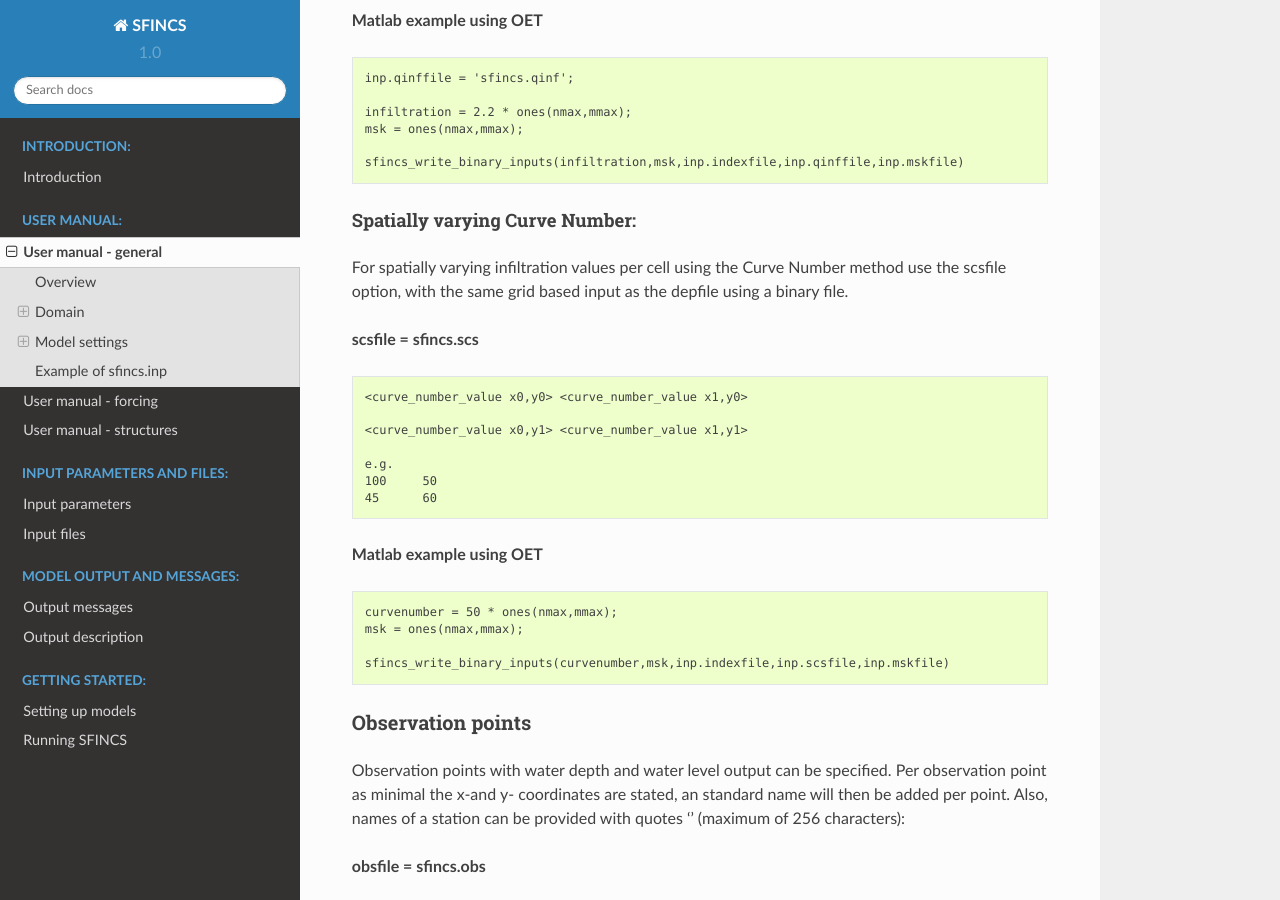
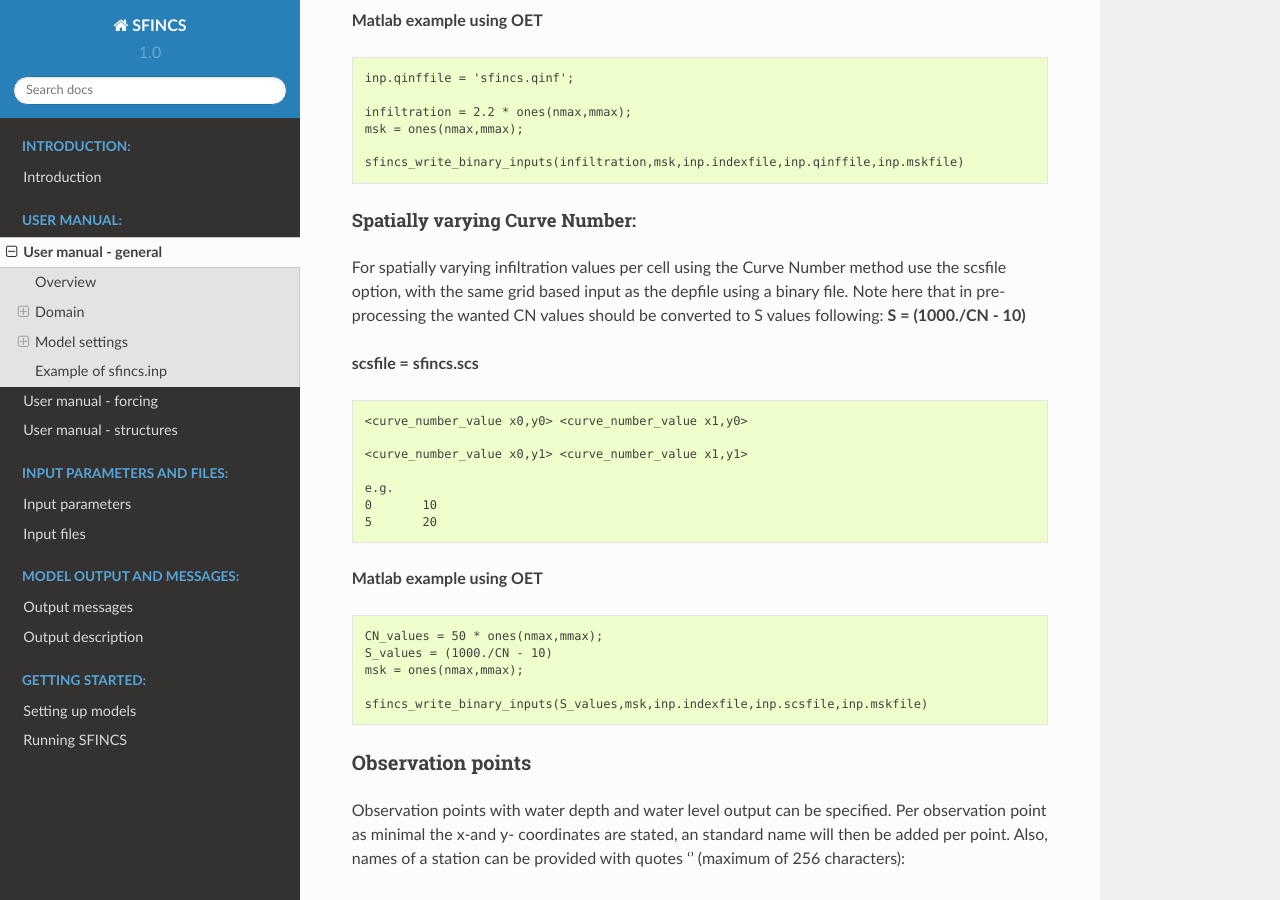
Before and after one commit to Leynse/SFINCS, a Sphinx documentation site: the page built from docs/input.rst, in a window 1280 px wide and 900 px high, scrolled down 7529 px. Built offline with Sphinx 7.4.7 and the Read the Docs theme 2.0.0, drawn with Linux system fonts in a browser that asks for light colours.

Commit message:
Correct description of curve number infiltration that CN values have to be translated to S values in pre-processing

```diff
--- a/docs/input.rst
+++ b/docs/input.rst
@@ -308,6 +308,7 @@ Spatially varying Curve Number:
 %%%%%
 
 For spatially varying infiltration values per cell using the Curve Number method use the scsfile option, with the same grid based input as the depfile using a binary file.
+Note here that in pre-processing the wanted CN values should be converted to S values following: **S = (1000./CN - 10)**
 
 **scsfile = sfincs.scs**
 
@@ -318,17 +319,18 @@ For spatially varying infiltration values per cell using the Curve Number method
 	<curve_number_value x0,y1> <curve_number_value x1,y1>
 
 	e.g.
-	100 	50
-	45	60
+	0 	10
+	5	20
 
 **Matlab example using OET**
 
 .. code-block:: text
 
-	curvenumber = 50 * ones(nmax,mmax);
+	CN_values = 50 * ones(nmax,mmax);
+	S_values = (1000./CN - 10)
 	msk = ones(nmax,mmax);
 
-	sfincs_write_binary_inputs(curvenumber,msk,inp.indexfile,inp.scsfile,inp.mskfile)
+	sfincs_write_binary_inputs(S_values,msk,inp.indexfile,inp.scsfile,inp.mskfile)
 
 
 Observation points
--- a/docs/parameters.rst
+++ b/docs/parameters.rst
@@ -8,6 +8,8 @@ For super-critical flow conditions or modelling waves, the SFINCS-SSWE version c
 
 Parameters for model input
 ----------------------
+
+.. partable:: Overview of available keywords related to *
 
 	mmax
 	  :description:		Number of grid cells in x-direction
```
